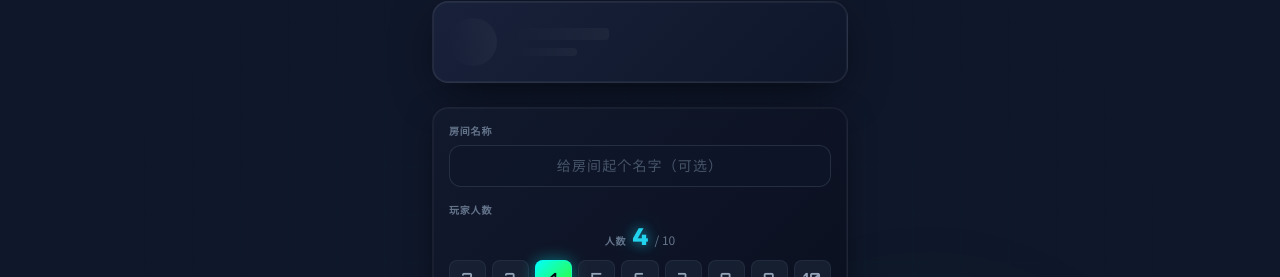
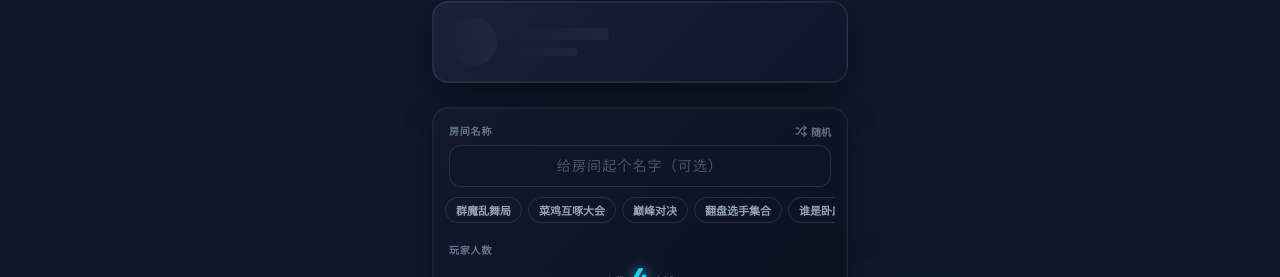
Before and after one commit to wutong618/gameRecord, a Nuxt app: page / in a window 1280 px wide. Shown: the part 170-447 px from the top of the page. Built offline with nearby package versions, Linux system fonts and the light colour scheme; no server answers.

Commit message:
UI问题优化

```diff
--- a/assets/css/main.css
+++ b/assets/css/main.css
@@ -26,6 +26,12 @@ html, body {
   background-color: var(--cyber-bg);
   -webkit-tap-highlight-color: transparent;
   -webkit-touch-callout: none;
+  /* v6.0.1 微信式"无法拖动"行为：
+     滚到顶/底不再触发整页橡皮筋 bounce，也阻止把 overscroll
+     冒泡给外层（iOS Safari / X5 / 微信内置 webview 都生效）。
+     -webkit-overflow-scrolling 保留 touch 弹性给内部 scroll 容器。 */
+  overscroll-behavior: none;
+  -webkit-overflow-scrolling: touch;
   font-family: 'Noto Sans SC', 'Audiowide', system-ui, -apple-system, BlinkMacSystemFont, 'Segoe UI', sans-serif;
   font-feature-settings: 'cv11', 'ss01';
   -webkit-font-smoothing: antialiased;
@@ -79,6 +85,15 @@ input[type="number"] { -moz-appearance: textfield; }
 /* === Safe area === */
 .safe-area-bottom { padding-bottom: env(safe-area-inset-bottom, 0); }
 .safe-area-top    { padding-top: env(safe-area-inset-top, 0); }
+
+/* === 隐藏滚动条（用于房间名 chip 横滑行 / 其他装饰性横滑） === */
+.scrollbar-hide {
+  -ms-overflow-style: none;  /* IE / old Edge */
+  scrollbar-width: none;     /* Firefox */
+}
+.scrollbar-hide::-webkit-scrollbar {
+  display: none;             /* Chrome / Safari / 微信 webview */
+}
 
 /* === 霓虹文字（多档位） === */
 @layer utilities {
--- a/components/HomeView.vue
+++ b/components/HomeView.vue
@@ -70,7 +70,18 @@
       <div class="space-y-3">
         <div class="glass-card rounded-2xl p-4 space-y-4">
           <div>
-            <label class="font-heading text-[10px] uppercase tracking-[0.25em] text-slate-500 font-bold mb-1.5 block">房间名称</label>
+            <div class="flex items-center justify-between mb-1.5">
+              <label class="font-heading text-[10px] uppercase tracking-[0.25em] text-slate-500 font-bold block">房间名称</label>
+              <button
+                type="button"
+                class="text-[10px] font-bold text-slate-500 hover:text-neon-blue flex items-center gap-1 active:scale-95 transition-transform"
+                @click="randomRoomName"
+                title="随机一个"
+              >
+                <Shuffle class="w-3 h-3" :stroke-width="2.5" />
+                随机
+              </button>
+            </div>
             <input
               v-model="roomName"
               type="text"
@@ -78,6 +89,19 @@
               placeholder="给房间起个名字（可选）"
               class="font-heading w-full bg-slate-900/60 text-white text-center text-sm py-2.5 rounded-xl border border-slate-700/60 focus:border-neon-blue/60 focus:ring-2 focus:ring-neon-blue/20 outline-none transition-all duration-200 placeholder:text-slate-600"
             />
+            <!-- v6.0 幽默房间名 chip 行：点一下填充，懒得打字就抽 -->
+            <div class="-mx-1 mt-2.5 flex gap-1.5 overflow-x-auto pb-1 scrollbar-hide">
+              <button
+                v-for="name in FUNNY_ROOM_NAMES"
+                :key="name"
+                type="button"
+                class="shrink-0 px-2.5 py-1 rounded-full text-[11px] font-bold border border-slate-700/60 text-slate-400 hover:border-neon-blue/50 hover:text-neon-blue hover:bg-neon-blue/5 active:scale-95 transition-all whitespace-nowrap"
+                :class="roomName === name ? 'border-neon-blue/70 text-neon-blue bg-neon-blue/10' : ''"
+                @click="pickRoomName(name)"
+              >
+                {{ name }}
+              </button>
+            </div>
           </div>
           <div>
             <label class="font-heading text-[10px] uppercase tracking-[0.25em] text-slate-500 font-bold mb-2 block">玩家人数</label>
@@ -215,7 +239,7 @@ import { listRooms as fetchRooms, deleteAllRooms, type RoomSummary } from '~/com
 import { useUser } from '~/composables/useUser'
 import { useAnalytics } from '~/composables/useAnalytics'
 import { PLAYER_COLORS } from '~/types'
-import { Trophy, LogIn, History, RefreshCw, Inbox, Link2, Trash2 } from 'lucide-vue-next'
+import { Trophy, LogIn, History, RefreshCw, Inbox, Link2, Trash2, Shuffle } from 'lucide-vue-next'
 
 const emit = defineEmits<{
   (e: 'enter', roomId: string): void
@@ -223,6 +247,25 @@ const emit = defineEmits<{
 
 const { currentUser, init: initUser } = useUser()
 const analytics = useAnalytics()
+
+// v6.0 默认幽默房间名库：覆盖"对抗 / 嘲讽 / 自嘲 / 玩梗"四类情绪
+// 不直接用 emoji prefix 是因为不想抢"游戏记分器"主标题的视觉焦点
+const FUNNY_ROOM_NAMES = [
+  '群魔乱舞局', '菜鸡互啄大会', '巅峰对决', '翻盘选手集合',
+  '谁是卧底', '智商检测站', '大佬求带', '欢乐送分局',
+  '赌神争霸', '零和博弈', '人菜瘾大', '请文明竞技',
+  '友谊的小船', '爸爸们打架', '妈妈叫我回家', '输了请奶茶',
+  '一局定乾坤', '周末不睡觉', '加班后遗症', '摸鱼专属'
+] as const
+
+function pickRoomName(name: string) {
+  roomName.value = name
+}
+function randomRoomName() {
+  // 排除当前已选项，避免点了等于没点
+  const pool = FUNNY_ROOM_NAMES.filter((n) => n !== roomName.value)
+  roomName.value = pool[Math.floor(Math.random() * pool.length)]
+}
 
 const inputRoom = ref('')
 const roomName = ref('')
--- a/components/RoomView.vue
+++ b/components/RoomView.vue
@@ -1,5 +1,10 @@
 <template>
-  <div class="min-h-screen pb-28 safe-area-bottom">
+  <!--
+    v6.0.1 底部留白：pb-40 (160px) + safe-area-bottom
+    足够让最后一条历史记录完全露在 "记录下一轮" 浮动按钮上方。
+    之前 pb-28 (112px) 在 iPhone 14+ 大安全区 + 大按钮下会被遮。
+  -->
+  <div class="min-h-screen pb-40 safe-area-bottom">
     <!-- 顶部 -->
     <header
       v-if="currentSession"
@@ -184,8 +189,8 @@
       </div>
     </div>
 
-    <!-- 底部按钮 -->
-    <div v-if="currentSession && isCurrentUserSeated" class="fixed bottom-6 left-4 right-4 z-30 safe-area-bottom">
+    <!-- 底部按钮：bottom-8 (32px) 给按钮更多呼吸间距 -->
+    <div v-if="currentSession && isCurrentUserSeated" class="fixed bottom-8 left-4 right-4 z-30 safe-area-bottom">
       <button
         class="btn-cyber-primary w-full py-5 rounded-2xl text-xl flex items-center justify-center gap-2.5 relative overflow-hidden"
         :disabled="isSaving"
--- a/components/SeatSlot.vue
+++ b/components/SeatSlot.vue
@@ -72,7 +72,11 @@
           :style="particleStyle(p)"
         />
 
-        <!-- 脉冲光晕环（从头像边缘向外扩散 2 次，错开 0.9s） -->
+        <!--
+          脉冲光晕环：v6.0.1 修成 64×64 固定正方形 + border-radius: 50%
+          原来 width/height: 100% 跟随 stage 矩形（90×80）→ 9999px 把它变成胶囊形。
+          现在用 absolute 居中 + 50% 半径，确保是真圆。
+        -->
         <span
           v-for="r in [0, 1]"
           :key="`halo-${r}`"
@@ -185,15 +189,16 @@ const avatarStyle = computed(() => {
   }
 })
 
-// v3.1.1 第一名粒子定义（6 个，错开 delay / duration / 水平漂移 dx）
-// x 是粒子起始的水平位置（% of stage 宽度），dx 是上升过程中的水平漂移
+// v6.0.1 第一名粒子定义（6 个，错开 delay / duration / 水平漂移 dx）
+// 粒子尺寸上调到 5-6px（旧版 3-4px 在移动 webview 太小，box-shadow
+// 反而盖过粒子主体导致视觉像方块）。
 const FIRST_PARTICLES = [
-  { id: 0, x: 25, dx: -8,  size: 4, dur: 2.0, dly: 0.0 },
-  { id: 1, x: 45, dx:  4,  size: 3, dur: 2.4, dly: 0.5 },
-  { id: 2, x: 65, dx: -3,  size: 4, dur: 1.8, dly: 1.0 },
-  { id: 3, x: 35, dx: 10,  size: 3, dur: 2.2, dly: 0.3 },
-  { id: 4, x: 75, dx: -10, size: 4, dur: 1.9, dly: 1.4 },
-  { id: 5, x: 55, dx:  2,  size: 3, dur: 2.3, dly: 0.8 }
+  { id: 0, x: 25, dx: -8,  size: 5, dur: 2.0, dly: 0.0 },
+  { id: 1, x: 45, dx:  4,  size: 6, dur: 2.4, dly: 0.5 },
+  { id: 2, x: 65, dx: -3,  size: 5, dur: 1.8, dly: 1.0 },
+  { id: 3, x: 35, dx: 10,  size: 6, dur: 2.2, dly: 0.3 },
+  { id: 4, x: 75, dx: -10, size: 5, dur: 1.9, dly: 1.4 },
+  { id: 5, x: 55, dx:  2,  size: 6, dur: 2.3, dly: 0.8 }
 ] as const
 
 // 把每个粒子的运行时样式包成对象返回（含 left、--dx、--dur、--d、自定义 size）
@@ -215,24 +220,25 @@ function handleClick() {
 
 <style scoped>
 /*
- * v3.1.1 第一名粒子 + 光晕动画
- * - first-particle: 从 stage 底部 15% 位置上升，translate + scale + opacity 同步
- * - first-halo: 头像边缘环脉冲外扩 2 次
+ * v6.0.1 第一名粒子 + 光晕动画
+ * - first-particle: 从 stage 底部 8% 位置上升，translate + scale + opacity 同步
+ *   改成 5-6px 圆点 + 单色 box-shadow（去掉 color-mix，老 iOS webview 兼容）
+ * - first-halo: 64×64 正方形 + 50% 圆角 → 永远是真圆，不再因 stage 比例变椭圆
  * - 都用 will-change 提示 GPU 合成，transform/opacity 走合成层
  */
 
 .first-particle {
   position: absolute;
-  bottom: 15%;
-  border-radius: 9999px;
+  bottom: 8%;
+  border-radius: 50%;
   background: var(--c, #00ffff);
+  /* 单色双层 glow：4px 内核 + 12px 外晕，移动 webview 兼容性最好 */
   box-shadow:
     0 0 4px var(--c, #00ffff),
-    0 0 10px var(--c, #00ffff),
-    0 0 18px color-mix(in srgb, var(--c, #00ffff) 50%, transparent);
+    0 0 12px var(--c, #00ffff);
   opacity: 0;
   pointer-events: none;
-  transform: translate(-50%, 0) scale(0.3);
+  transform: translate(-50%, 0) scale(0.4);
   animation: first-rise var(--dur, 2s) ease-out infinite;
   animation-delay: var(--d, 0s);
   will-change: transform, opacity;
@@ -240,29 +246,32 @@ function handleClick() {
 
 @keyframes first-rise {
   0% {
-    transform: translate(-50%, 0) scale(0.3);
+    transform: translate(-50%, 0) scale(0.4);
     opacity: 0;
   }
   15% {
     opacity: 1;
   }
   70% {
-    opacity: 0.7;
+    opacity: 0.75;
   }
   100% {
     /* 上升 55px 同时水平漂移 dx；用 calc 把 -50% 居中补偿和 dx 漂移合并 */
-    transform: translate(calc(-50% + var(--dx, 0px)), -55px) scale(1.3);
+    transform: translate(calc(-50% + var(--dx, 0px)), -55px) scale(1.2);
     opacity: 0;
   }
 }
 
 .first-halo {
   position: absolute;
-  inset: 0;
-  margin: auto;
-  width: 100%;
-  height: 100%;
-  border-radius: 9999px;
+  /* v6.0.1 改成固定 64×64 正方形 + 50% 圆角，永远是真圆。
+     居中用 top/left 50% + translate(-50%, -50%)，与头像 64×64 同心。 */
+  width: 64px;
+  height: 64px;
+  top: 50%;
+  left: 50%;
+  transform: translate(-50%, -50%) scale(0.95);
+  border-radius: 50%;
   border: 1.5px solid var(--c, #00ffff);
   box-shadow: 0 0 8px var(--c, #00ffff);
   opacity: 0;
@@ -273,11 +282,11 @@ function handleClick() {
 
 @keyframes first-halo-pulse {
   0% {
-    transform: scale(0.95);
-    opacity: 0.75;
+    transform: translate(-50%, -50%) scale(0.95);
+    opacity: 0.8;
   }
   100% {
-    transform: scale(1.4);
+    transform: translate(-50%, -50%) scale(1.4);
     opacity: 0;
   }
 }
```
